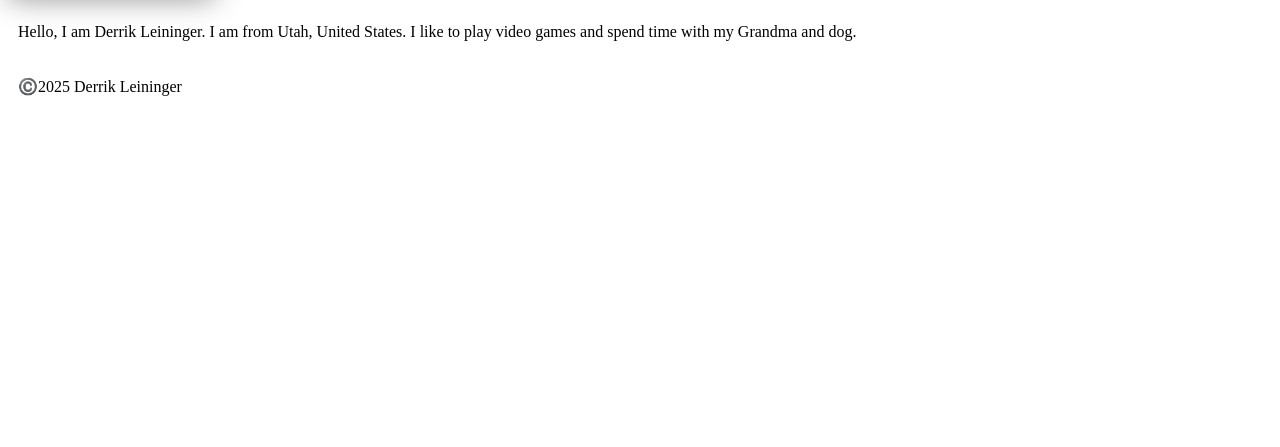
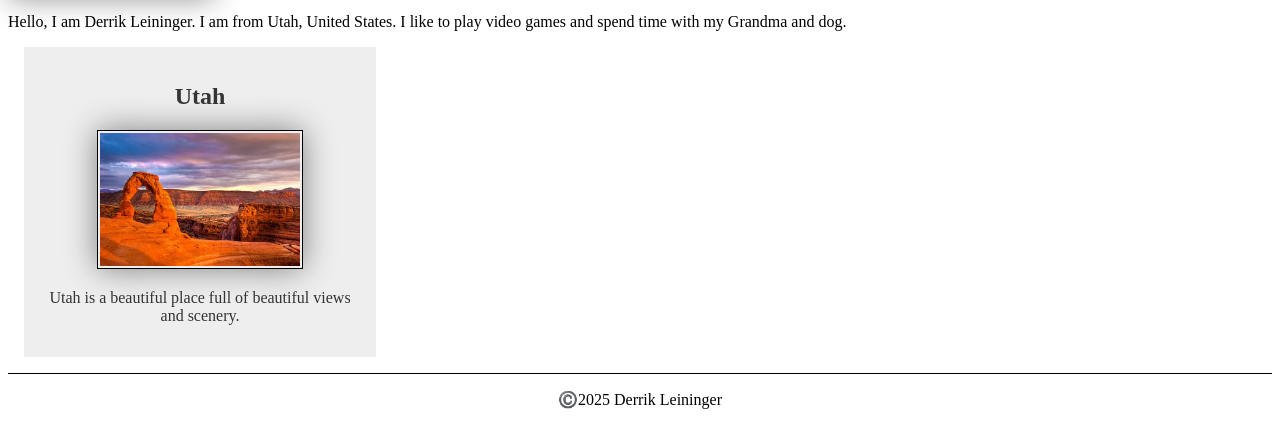
Before and after one commit to dlbyupw/wdd130, a plain HTML site: page index.html in a window 1280 px wide. Shown: the part 251-698 px from the top of the page. Drawn offline with Linux system fonts and the light colour scheme.

Commit message:
Week 02 Home page Enhancement

```diff
--- a/index.html
+++ b/index.html
@@ -3,6 +3,8 @@
     <head>
         <meta charset="utf-8">
         <meta name="viewport" content="width=device-width,initial-scale=1.0">
+        <meta name="description" content="Derrik Leininger's WDD 130 class assignment">
+        <meta name="author" content="Derrik Leininger">
         <title>Derrik Leininger | WDD 130</title>
         <link rel="stylesheet" href="styles/styles.css">
     </head>
@@ -18,6 +20,11 @@
             <img src="imager/profile.jpg" alt="Hello, I am Derrik Leininger" width="200">
             <p>Hello, I am Derrik Leininger. I am from Utah, United States. I like to play video games and spend time with my Grandma and dog.</p>
         </main>
+        <aside>
+            <h2>Utah</h2>
+            <img src="images/Utah.webp" alt="Arches National Park">
+            <p>Utah is a beautiful place full of beautiful views and scenery.</p>
+        </aside>
         <footer>
             <p>©️2025 Derrik Leininger</p>
         </footer>
--- a/styles/styles.css
+++ b/styles/styles.css
@@ -24,3 +24,33 @@ img {
 p {
     padding: 10px;
 }
+
+main {
+    max-width: 840px;
+}
+
+aside {
+    width: 20rem;
+    margin: 1rem;
+    border: 1px solid rgb(0, 0, 0 / 0.2); /* */
+    padding: 1rem;
+    background-color: #eee;
+    color: #333;
+    text-align: center;
+}
+
+aside img {
+    width: 200px;
+    height: auto;
+    ...
+}
+
+
+p {
+    padding: 0; }
+
+    footer {
+        margin-top: 15px;
+        border-top: 1px solid #000;
+        text-align: center;
+    }
```
Also changed, not shown: images/Utah.webp (added).
